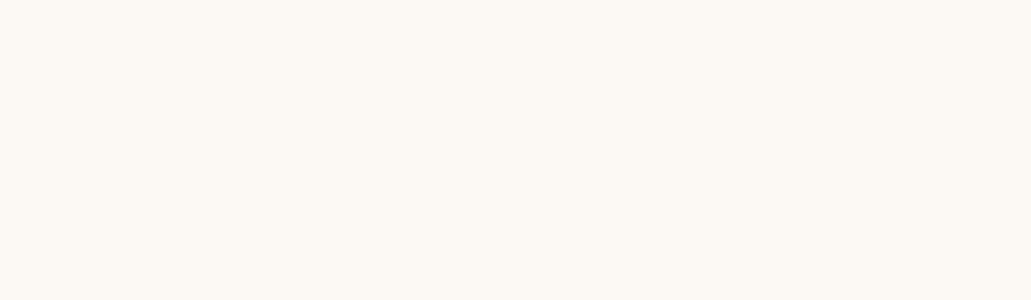
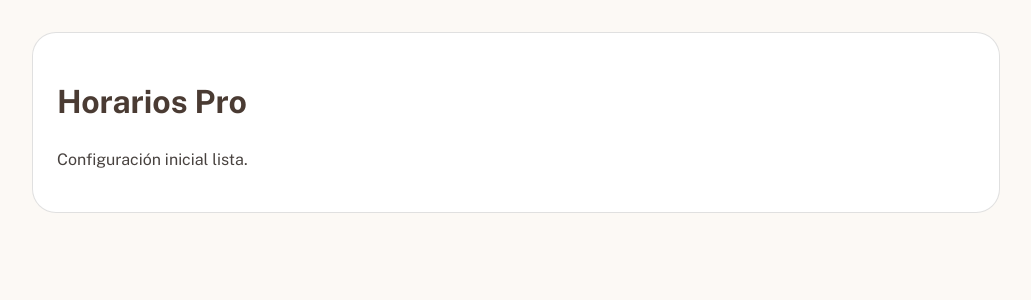
Before and after one commit to AvanceVerano/Planificacion-Horaria, a Vue app in the folder frontend/: page / in a window 1280 px wide. Shown: the top 300 px of the page, without its empty margins (124-1155 px from the left). Built offline with nearby package versions, Linux system fonts and the light colour scheme.

Commit message:
chore: add vuetify placeholder content
Co-authored-by: Santi2007939 <117610911+Santi2007939@users.noreply.github.com>
Agent-Logs-Url: https://github.com/AvanceVerano/Planificacion-Horaria/sessions/a99fec7b-74c9-4422-8ebc-ae5903d3b221

```diff
--- a/frontend/src/App.vue
+++ b/frontend/src/App.vue
@@ -1,5 +1,12 @@
 <template>
   <v-app>
-    <v-main />
+    <v-main>
+      <v-container class="py-8">
+        <v-card class="pa-6" elevation="0" rounded="xl" border>
+          <h1 class="text-h5 text-info">Horarios Pro</h1>
+          <p class="mt-2 text-body-2">Configuración inicial lista.</p>
+        </v-card>
+      </v-container>
+    </v-main>
   </v-app>
 </template>
```
